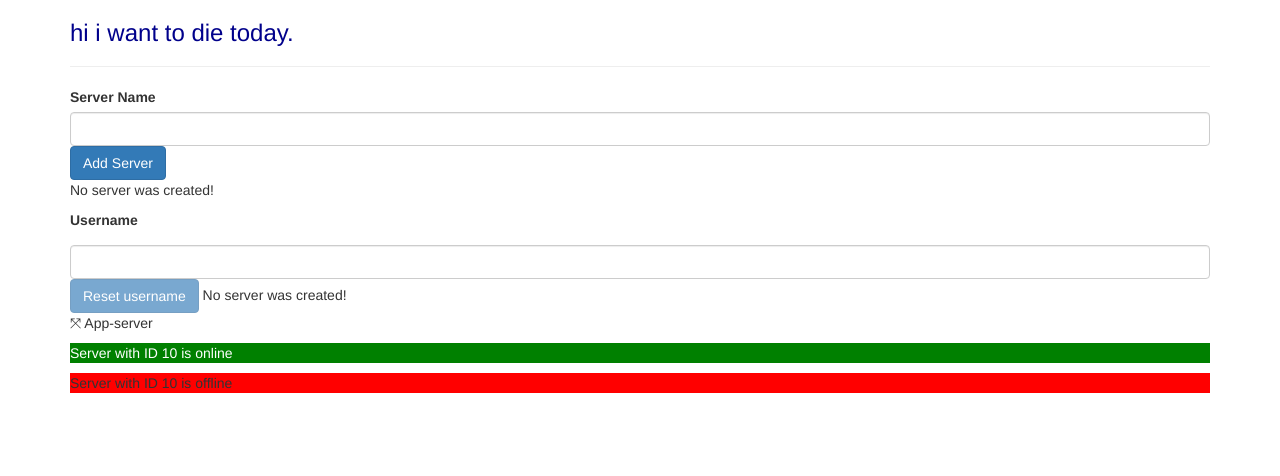
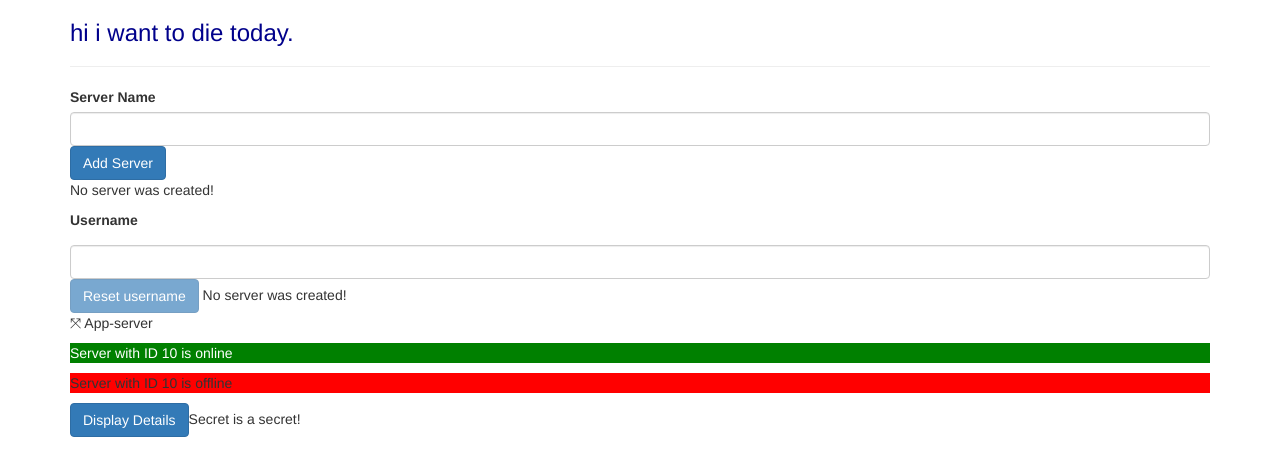
Before and after one commit to Denchan-san/AngularLearn, an Angular app: page / in a window 1280 px wide. Shown: the top 476 px of the page. Built offline with nearby package versions, Linux system fonts and the light colour scheme.

Commit message:
Assigment solution ngIf, ngFor, ng-template, ngStyle, ngClass

```diff
--- a/src/app/servers/servers.component.css
+++ b/src/app/servers/servers.component.css
@@ -0,0 +1,3 @@
+.white-text {
+    color: white;
+}
--- a/src/app/servers/servers.component.html
+++ b/src/app/servers/servers.component.html
@@ -52,3 +52,25 @@
 <p>&nwnear; App-server</p>
 
 <app-server *ngFor="let server of servers"></app-server>
+
+<!-- <button class="btn btn-primary"
+    (click)="showSecret = !showSecret"
+>
+Display Details
+</button> -->
+
+<button class="btn btn-primary"
+    (click)="onToggleDetails()"
+>
+Display Details
+</button>
+
+<p *ngIf="showSecret; else noSecret"> My secret password = tuna </p>
+<ng-template #noSecret>Secret is a secret!</ng-template>
+
+<div
+    *ngFor="let logItem of log"
+    [ngStyle]="{backgroundColor: logItem >=5 ? 'blue' : 'white' }"
+    [ngClass]="{'white-text' : logItem >= 5}"
+>
+{{logItem}}</div>
--- a/src/app/servers/servers.component.ts
+++ b/src/app/servers/servers.component.ts
@@ -18,6 +18,14 @@ export class ServersComponent {
   serverCreationStatus: string = 'No server was created!';
   serverCreated = false;
   servers = ['TestServer', 'TestServer2'];
+
+  showSecret = false;
+  log = [];
+
+  onToggleDetails(){
+      this.showSecret = !this.showSecret;
+      this.log.push(this.log.length + 1)
+  }
 
   constructor(){
     setTimeout(()=>{
```
